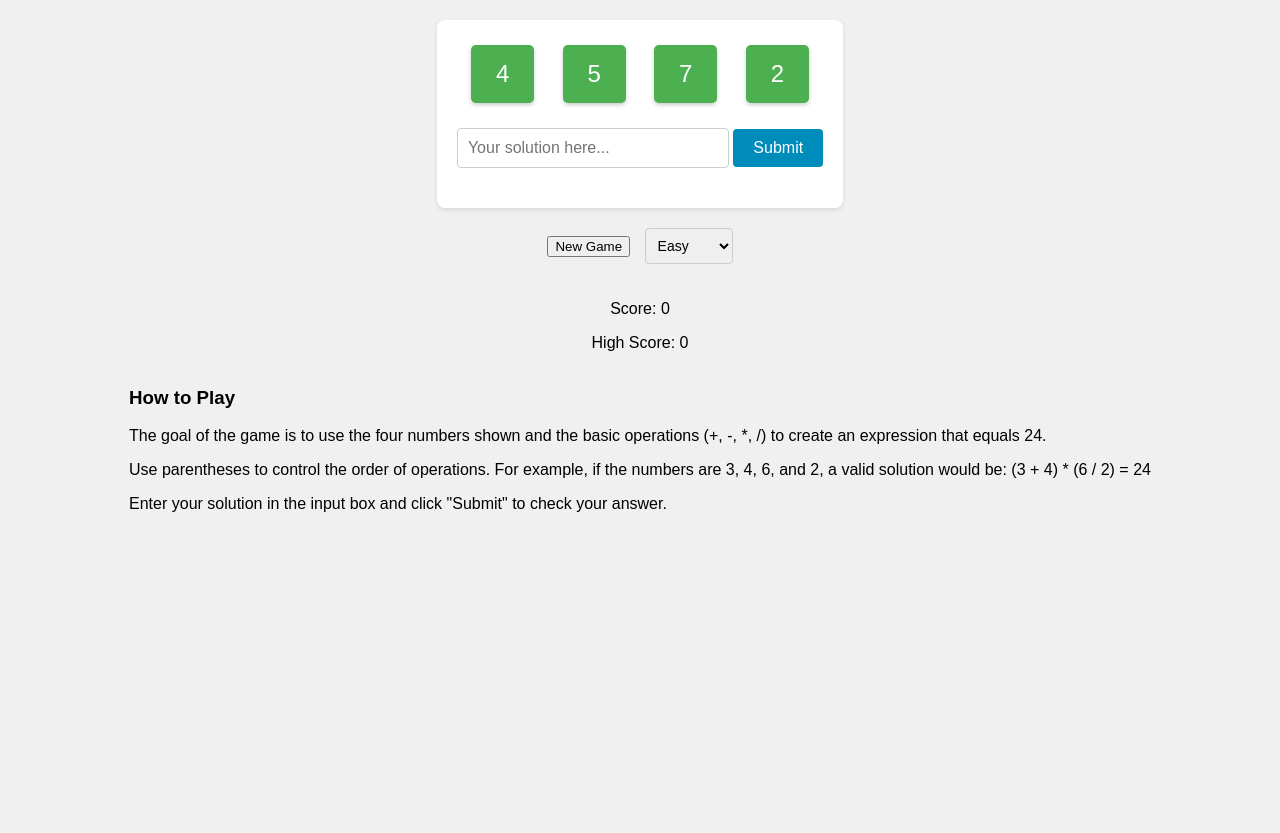
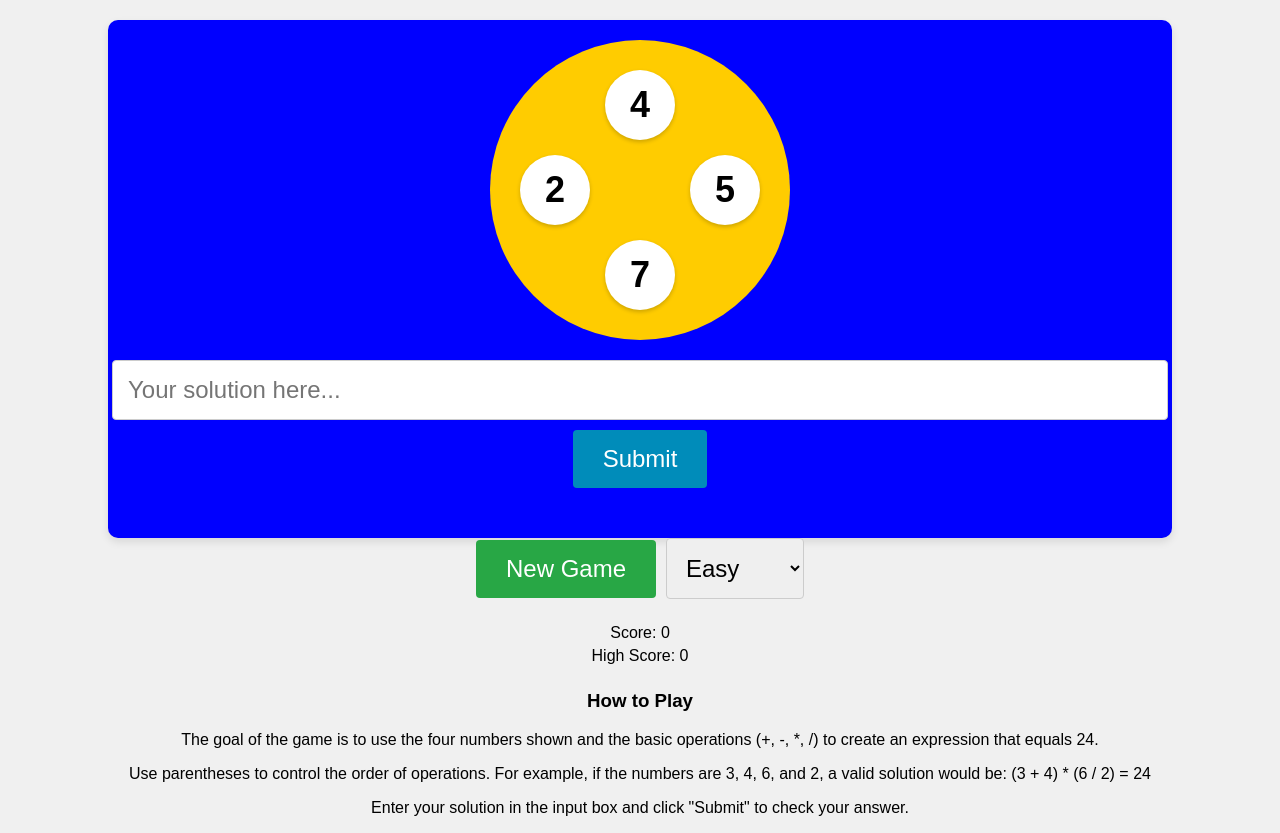
Before and after one commit to Lucas-Erkana/Math24, a plain HTML site: page index.html in a window 1280 px wide. Before the commit the page ends 800 px from the top, so only its background shows below. Drawn offline with Linux system fonts and the light colour scheme.

Commit message:
Beatify the interface

```diff
--- a/style.css
+++ b/style.css
@@ -1,83 +1,144 @@
-/* General Styling */
 body {
-    font-family: sans-serif;
     display: flex;
     flex-direction: column;
     align-items: center;
+    height: 100vh;
+    margin: 0;
     background-color: #f0f0f0;
-    margin: 0;
-    padding: 20px;
+    font-family: Arial, sans-serif;
 }
 
 #game-area {
-    background-color: white;
+    display: flex;
+    align-items: center;
+    background-color: #0000ff;
     padding: 20px;
-    border-radius: 8px;
-    box-shadow: 0 2px 5px rgba(0, 0, 0, 0.1);
-    text-align: center;
+    border-radius: 10px;
+    box-shadow: 0 4px 8px rgba(0, 0, 0, 0.1);
+    width: 80%;
+    max-width: 1200px; /* Set a max width for larger screens */
+    margin-top: 20px;
+    flex-direction: column; /* Stack items vertically */
 }
 
-/* Numbers Display */
 #numbers {
+    position: relative;
+    width: 300px;
+    height: 300px;
+    background-color: #ffcc00;
+    border-radius: 50%;
     display: flex;
-    justify-content: space-around;
+    justify-content: center;
+    align-items: center;
     margin-bottom: 20px;
 }
 
 .number {
-    background-color: #4CAF50;
-    color: white;
-    font-size: 24px;
-    padding: 15px 25px;
-    border-radius: 5px;
-    margin: 5px;
-    box-shadow: 0 2px 4px rgba(0, 0, 0, 0.2); /* Subtle shadow for depth */
+    position: absolute;
+    font-size: 36px; /* Increased font size */
+    font-weight: bold;
+    color: #000000;
+    background-color: #ffffff;
+    border-radius: 50%;
+    width: 70px; /* Increased size */
+    height: 70px; /* Increased size */
+    display: flex;
+    justify-content: center;
+    align-items: center;
+    box-shadow: 0 2px 4px rgba(0, 0, 0, 0.2);
 }
 
-/* Input and Button */
+#num1 {
+    top: 10%;
+    left: 50%;
+    transform: translateX(-50%);
+}
+
+#num2 {
+    top: 50%;
+    right: 10%;
+    transform: translateY(-50%);
+}
+
+#num3 {
+    bottom: 10%;
+    left: 50%;
+    transform: translateX(-50%);
+}
+
+#num4 {
+    top: 50%;
+    left: 10%;
+    transform: translateY(-50%);
+}
+
 #expression {
-    width: 250px;
-    padding: 10px;
+    padding: 15px; /* Increased padding */
+    font-size: 24px; /* Increased font size */
+    margin-bottom: 10px;
+    border-radius: 4px;
     border: 1px solid #ccc;
-    border-radius: 4px;
-    margin-bottom: 10px;
-    font-size: 16px;
+    width: 100%; /* Make input full width */
 }
 
 #submit {
-    background-color: #008CBA;
-    color: white;
-    padding: 10px 20px;
+    padding: 15px 30px; /* Increased padding */
+    font-size: 24px; /* Increased font size */
     border: none;
     border-radius: 4px;
+    background-color: #008cba;
+    color: white;
     cursor: pointer;
-    font-size: 16px;
+    margin-bottom: 20px;
 }
 
 #submit:hover {
-    background-color: #00668B; /* Darker shade on hover */
+    background-color: #005f73;
 }
 
-/* Controls */
+#controls, #score, #how-to-play {
+    width: 80%;
+    max-width: 1200px;
+    margin-bottom: 20px;
+    text-align: center; /* Center align text */
+}
+
 #controls {
-    margin-top: 20px;
+    display: flex;
+    justify-content: center;
+    align-items: center;
+}
+
+#new-game {
+    padding: 15px 30px; /* Increased padding */
+    font-size: 24px; /* Increased font size */
+    border: none;
+    border-radius: 4px;
+    background-color: #28a745;
+    color: white;
+    cursor: pointer;
+    margin-right: 10px;
+}
+
+#new-game:hover {
+    background-color: #218838;
 }
 
 #difficulty {
-    padding: 8px;
+    padding: 15px; /* Increased padding */
+    font-size: 24px; /* Increased font size */
+    border-radius: 4px;
     border: 1px solid #ccc;
-    border-radius: 4px;
-    margin-left: 10px;
-    font-size: 14px;
 }
 
-/* Score Display */
-#score {
-    margin-top: 20px;
-    text-align: center;
+#score p {
+    margin: 5px 0;
 }
 
-/* Feedback */
+#how-to-play h3 {
+    margin-top: 0;
+}
+
 #feedback {
     margin-top: 10px;
     font-size: 18px;
@@ -90,3 +151,42 @@
 .incorrect {
     color: red;
 }
+
+/* Mobile Responsiveness */
+@media (max-width: 768px) {
+    #game-area, #controls, #score, #how-to-play {
+        width: 100%;
+    }
+
+    #numbers {
+        width: 200px;
+        height: 200px;
+        margin-bottom: 20px;
+    }
+
+    .number {
+        width: 50px; /* Adjusted size for mobile */
+        height: 50px; /* Adjusted size for mobile */
+        font-size: 24px; /* Adjusted font size for mobile */
+    }
+
+    #expression {
+        width: 100%;
+        margin-bottom: 10px;
+    }
+
+    #submit, #new-game {
+        width: 100%;
+        margin-bottom: 10px;
+    }
+
+    #controls {
+        flex-direction: column;
+        align-items: stretch;
+    }
+
+    #score, #how-to-play {
+        margin-left: 0;
+        text-align: center;
+    }
+}
```
Also changed, not shown: math24.jpeg (added).
